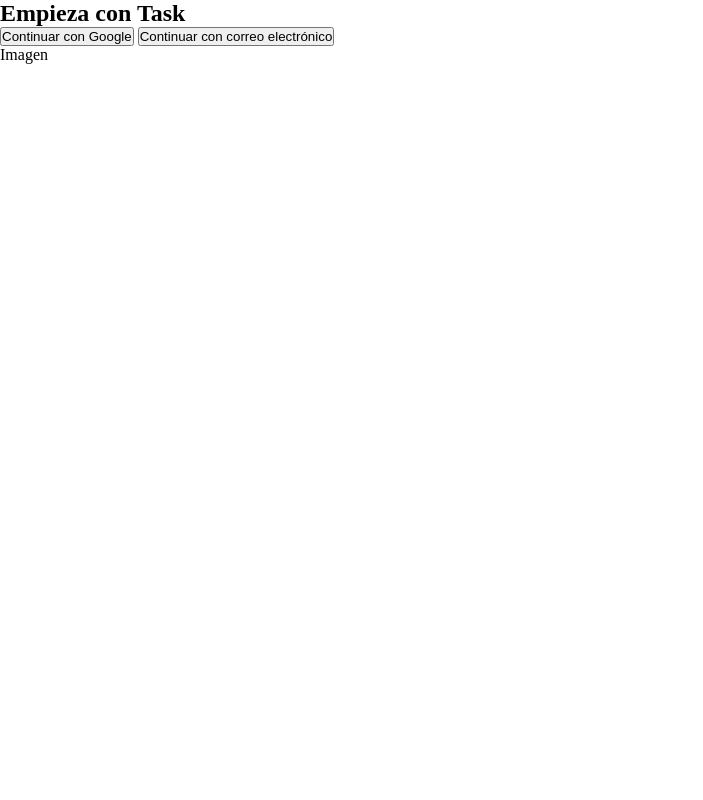
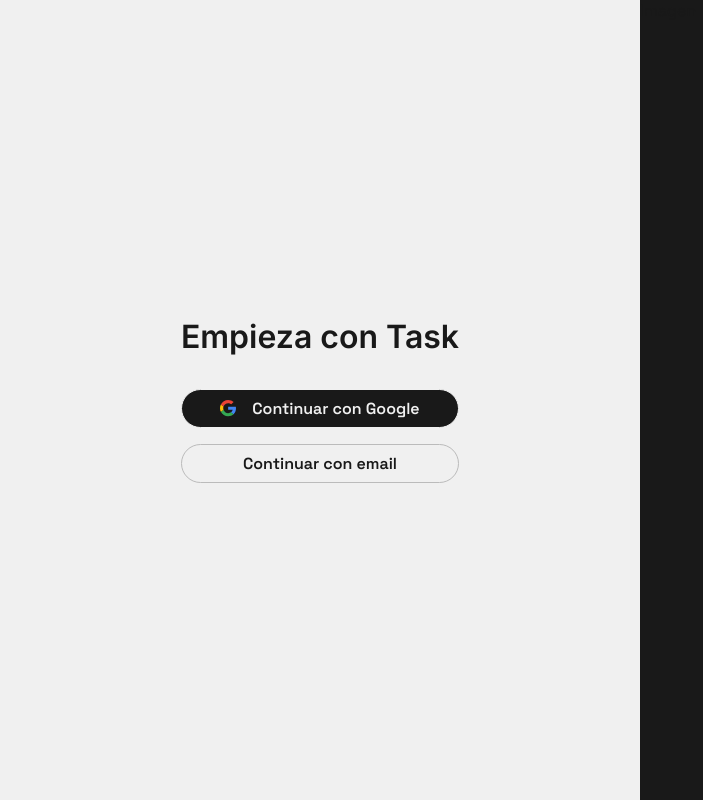
Before and after one commit to fsmm19/Task, a plain HTML site: page index.html in a window 1280 px wide. Shown: the whole page, without its empty margins (0-703 px from the left). Drawn offline with Linux system fonts and the light colour scheme.

Commit message:
Refactor login section and update styles for improved layout and design

```diff
--- a/index.html
+++ b/index.html
@@ -9,13 +9,41 @@
     <body>
         <main class="main">
             <section class="login">
+                <div class="login__wrapper">
                     <h1 class="login__title">Empieza con Task</h1>
+                    <div class="login__container">
                         <button class="login__button login__button--google">
+                            <svg
+                                width="256"
+                                height="262"
+                                viewBox="0 0 256 262"
+                                xmlns="http://www.w3.org/2000/svg"
+                                preserveAspectRatio="xMidYMid"
+                            >
+                                <path
+                                    d="M255.878 133.451c0-10.734-.871-18.567-2.756-26.69H130.55v48.448h71.947c-1.45 12.04-9.283 30.172-26.69 42.356l-.244 1.622 38.755 30.023 2.685.268c24.659-22.774 38.875-56.282 38.875-96.027"
+                                    fill="#4285F4"
+                                />
+                                <path
+                                    d="M130.55 261.1c35.248 0 64.839-11.605 86.453-31.622l-41.196-31.913c-11.024 7.688-25.82 13.055-45.257 13.055-34.523 0-63.824-22.773-74.269-54.25l-1.531.13-40.298 31.187-.527 1.465C35.393 231.798 79.49 261.1 130.55 261.1"
+                                    fill="#34A853"
+                                />
+                                <path
+                                    d="M56.281 156.37c-2.756-8.123-4.351-16.827-4.351-25.82 0-8.994 1.595-17.697 4.206-25.82l-.073-1.73L15.26 71.312l-1.335.635C5.077 89.644 0 109.517 0 130.55s5.077 40.905 13.925 58.602l42.356-32.782"
+                                    fill="#FBBC05"
+                                />
+                                <path
+                                    d="M130.55 50.479c24.514 0 41.05 10.589 50.479 19.438l36.844-35.974C195.245 12.91 165.798 0 130.55 0 79.49 0 35.393 29.301 13.925 71.947l42.211 32.783c10.59-31.477 39.891-54.251 74.414-54.251"
+                                    fill="#EB4335"
+                                />
+                            </svg>
                             Continuar con Google
                         </button>
                         <button class="login__button login__button--email">
-                    Continuar con correo electrónico
+                            Continuar con email
                         </button>
+                    </div>
+                </div>
             </section>
             <section class="mockup">
                 <div class="mockup__content">Imagen</div>
--- a/styles/main.css
+++ b/styles/main.css
@@ -1,19 +1,121 @@
-@import url('https://fonts.googleapis.com/css2?family=Bebas+Neue&display=swap');
+/* Google Fonts */
+@import url('https://fonts.googleapis.com/css2?family=Inter:ital,opsz,wght@0,14..32,100..900;1,14..32,100..900&display=swap');
 @import url('https://fonts.googleapis.com/css2?family=Space+Grotesk:wght@300..700&display=swap');
 
+/* Reset styles */
+@import 'reset.css';
+
 :root {
-    --font-heading: 'Bebas Neue', sans-serif;
-    --font-body: 'Space Grotesk', sans-serif;
+    --black: #191919;
+    --white: #f0f0f0;
+    --gray: #bbbbbb;
 
-    --EnglishViolet: #413c58;
+    --font-family-inter: 'Inter', sans-serif;
+    --font-family-grotesk: 'Space Grotesk', sans-serif;
+
+    --font-size-sm: 0.875rem;
+    --font-size-md: 1rem;
+    --font-size-lg: 1.125rem;
+    --font-size-xl: 1.25rem;
+    --font-size-2xl: 1.5rem;
+    --font-size-3xl: 2rem;
+    --font-size-4xl: 3rem;
+
+    --line-height-sm: 1.25rem;
+    --line-height-md: 1.5rem;
+    --line-height-lg: 2.5rem;
+
+    --font-weight-medium: 400;
+    --font-weight-semibold: 600;
+
+    --border-radius-full: 9999px;
+
+    /* --EnglishViolet: #413c58;
     --AshGray: #a3c4bc;
     --TeaGreen: #bfd7b5;
     --Cream: #e7efc5;
-    --Parchment: #f2e7c9;
+    --Parchment: #f2e7c9; */
 }
 
-* {
-    margin: 0;
-    padding: 0;
-    box-sizing: border-box;
+body {
+    min-height: 100dvh;
+    font-size: 100%;
+    font-family: var(--font-family-grotesk);
+    color: var(--black);
+    background-color: var(--white);
+    line-height: 1.4em;
 }
+
+.main {
+    height: 100dvh;
+    display: flex;
+}
+
+.main section {
+    flex: 1;
+}
+
+.login {
+    background-color: var(--white);
+    display: flex;
+    align-items: center;
+    justify-content: center;
+}
+
+.login__wrapper {
+    display: flex;
+    flex-direction: column;
+    align-items: center;
+    justify-content: center;
+    padding: 1.25rem;
+    gap: 2rem;
+}
+
+.login__container {
+    display: flex;
+    flex-direction: column;
+    justify-content: center;
+    align-items: center;
+    gap: 1rem;
+    width: 100%;
+}
+
+.login__button {
+    font-weight: var(--font-weight-semibold);
+    border-radius: var(--border-radius-full);
+    border-width: 1px;
+    border-style: solid;
+    width: 100%;
+    padding: 0.5rem 0.75rem;
+    cursor: pointer;
+}
+
+.login__button--google {
+    background-color: var(--black);
+    color: var(--white);
+    display: flex;
+    align-items: center;
+    justify-content: center;
+    gap: 1rem;
+}
+
+.login__button--google svg {
+    width: 1rem;
+    height: auto;
+}
+
+.login__button--email {
+    border-color: var(--gray);
+}
+
+.login__title {
+    font-size: var(--font-size-3xl);
+    font-family: var(--font-family-inter);
+    font-weight: var(--font-weight-semibold);
+    line-height: var(--line-height-lg);
+    color: var(--black);
+}
+
+.mockup {
+    background-color: var(--black);
+}
```
Lines whose indentation alone changed are shown as unchanged.
